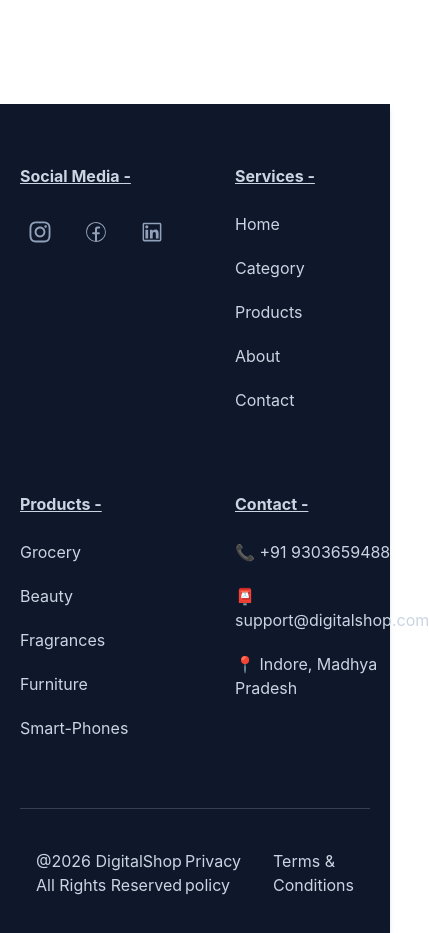
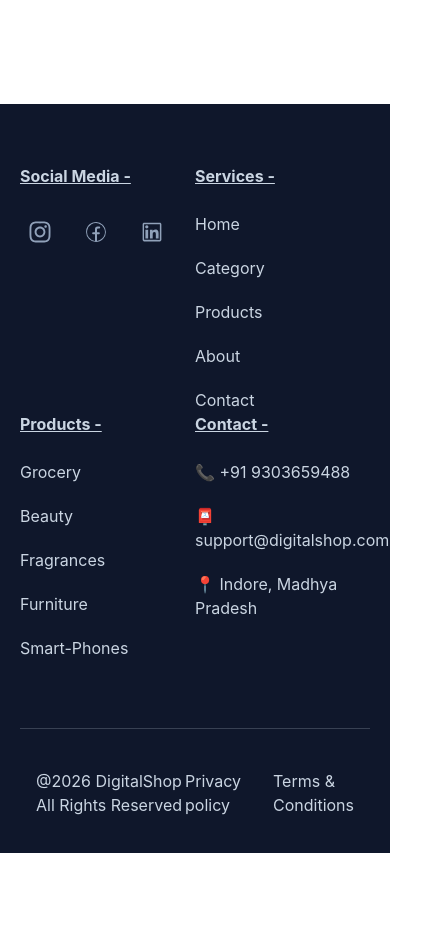
Before and after one commit to DipanshuGurjar123/E-commerce-first, a React (Vite) app: page / in a window 390 px wide. Shown: the part 2900-3833 px from the top of the page, 429 px wide, since content can reach past the window. After the commit the page ends 3753 px from the top, so only its background shows below. Built offline with nearby package versions, Linux system fonts and the light colour scheme; no server answers.

Commit message:
change in footer

```diff
--- a/src/component/Footer.jsx
+++ b/src/component/Footer.jsx
@@ -10,7 +10,7 @@ const Footer = () => {
 
         <div className='max-w-6xl mx-auto p-5'>
 
-            <div className='grid grid-cols-2 md:grid-cols-3 lg:grid-cols-4 justify-between pt-10 h-auto pb-6 gap-20'>
+            <div className='grid grid-cols-2 md:grid-cols-3 lg:grid-cols-4 justify-between pt-10 h-auto pb-6 sm:gap-4 lg:gap-20'>
 
                 <div className='pb-22'>
                     <p className='font-bold underline'>Social Media -</p>
```
